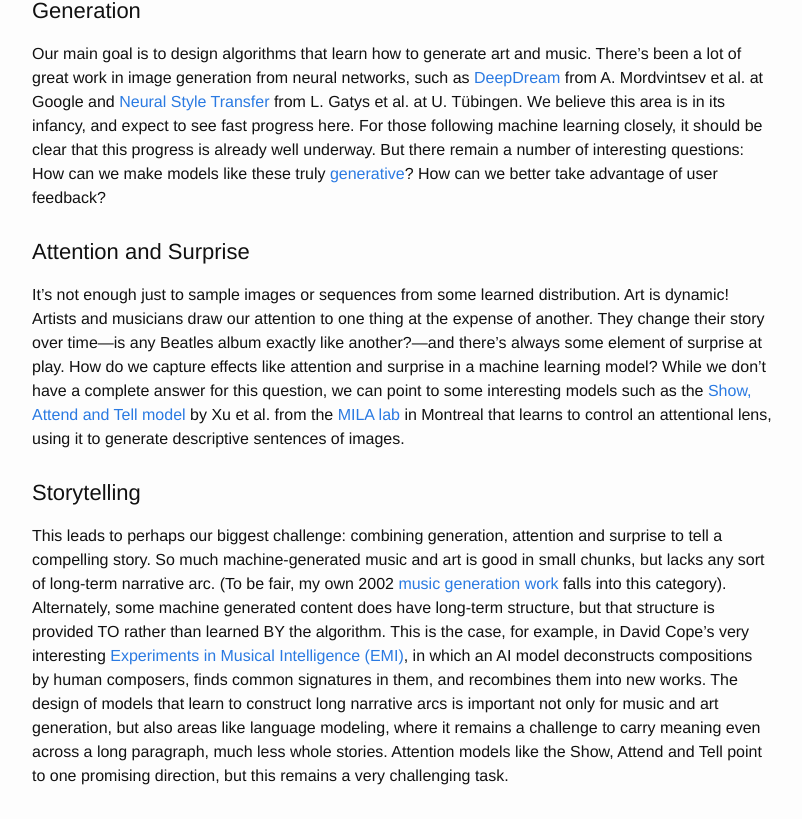
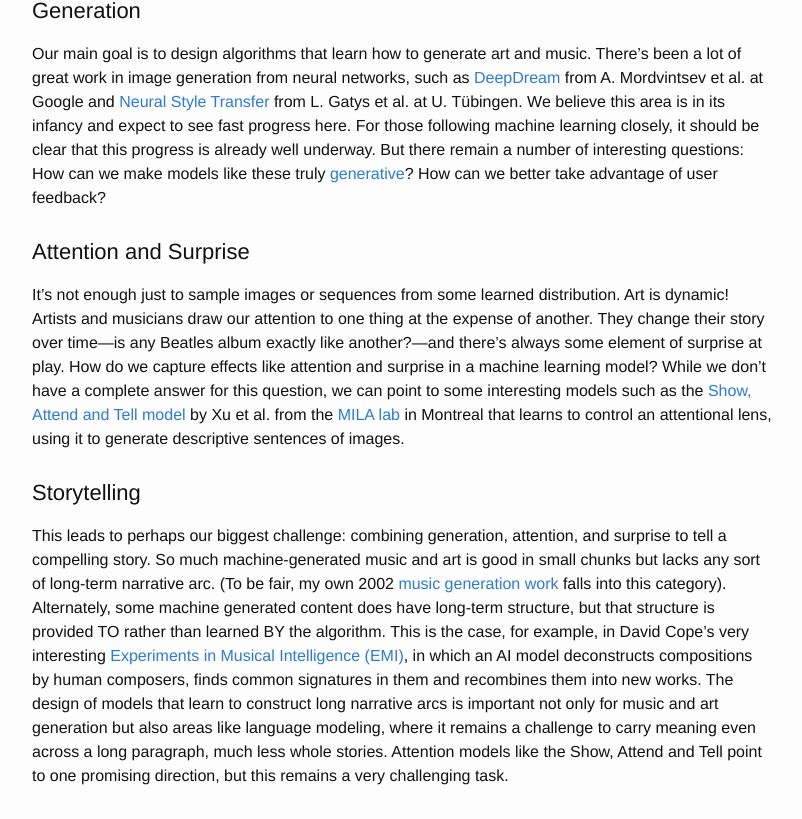
Before and after one commit to magenta/magenta, a Jekyll site: the page built from _posts/2016-06-01-welcome-to-magenta.markdown, in a window 1280 px wide and 1400 px high, scrolled down 1180 px. Shown: the part 167-986 px from the top of the window, without its empty margins (238-1040 px from the left). Built offline with Jekyll 4.4.1, drawn with Linux system fonts in a browser that asks for light colours; some of the changed text lies outside the part shown.

Commit message:
Fix grammar

```diff
--- a/_posts/2016-06-01-welcome-to-magenta.markdown
+++ b/_posts/2016-06-01-welcome-to-magenta.markdown
@@ -12,7 +12,7 @@ team](https://research.google.com/teams/brain/) that asks: Can we use
 machine learning to create compelling art and music? If so, how? If
 not, why not?  We’ll use [TensorFlow](https://www.tensorflow.org), and
 we’ll release our models and tools in open source on our GitHub. We’ll
-also post demos, tutorial blog postings and technical papers. Soon
+also post demos, tutorial blog postings, and technical papers. Soon
 we’ll begin accepting code contributions from the community at
 large. If you’d like to keep up on Magenta as it grows, you can follow
 us on our [GitHub](https://github.com/tensorflow/magenta) and join our
@@ -29,7 +29,7 @@ Magenta, we want to explore the other side—developing algorithms that
 can learn how to generate art and music, potentially creating
 compelling and artistic content on their own.
 
-Second, Magenta is an attempt to build a community of artists, coders
+Second, Magenta is an attempt to build a community of artists, coders,
 and machine learning researchers. The core Magenta team will build
 open-source infrastructure around TensorFlow for making art and music.
 We’ll start with audio and video support, tools for working with
@@ -84,7 +84,7 @@ neural networks, such as
 [DeepDream](http://googleresearch.blogspot.com/2015/06/inceptionism-going-deeper-into-neural.html)
 from A. Mordvintsev et al. at Google and [Neural Style
 Transfer](http://arxiv.org/abs/1508.06576) from L. Gatys et al. at
-U. Tübingen. We believe this area is in its infancy, and expect to see
+U. Tübingen. We believe this area is in its infancy and expect to see
 fast progress here. For those following machine learning closely, it
 should be clear that this progress is already well underway.  But
 there remain a number of interesting questions: How can we make models
@@ -110,8 +110,8 @@ images.
 ## Storytelling
 
 This leads to perhaps our biggest challenge: combining generation,
-attention and surprise to tell a compelling story.  So much
-machine-generated music and art is good in small chunks, but lacks any
+attention, and surprise to tell a compelling story.  So much
+machine-generated music and art is good in small chunks but lacks any
 sort of long-term narrative arc. (To be fair, my own 2002 [music
 generation
 work](http://www.iro.umontreal.ca/~eckdoug/blues/index.html) falls
@@ -121,9 +121,9 @@ than learned BY the algorithm. This is the case, for example, in David
 Cope’s very interesting [Experiments in Musical Intelligence
 (EMI)](http://artsites.ucsc.edu/faculty/cope/experiments.htm), in
 which an AI model deconstructs compositions by human composers, finds
-common signatures in them, and recombines them into new works.  The
+common signatures in them and recombines them into new works.  The
 design of models that learn to construct long narrative arcs is
-important not only for music and art generation, but also areas like
+important not only for music and art generation but also areas like
 language modeling, where it remains a challenge to carry meaning even
 across a long paragraph, much less whole stories. Attention models
 like the Show, Attend and Tell point to one promising direction, but
```
Also changed, not shown: about.md (+5 -5 lines).
